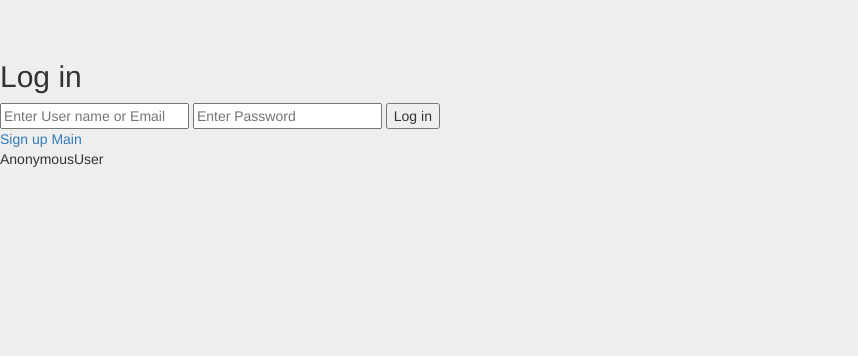
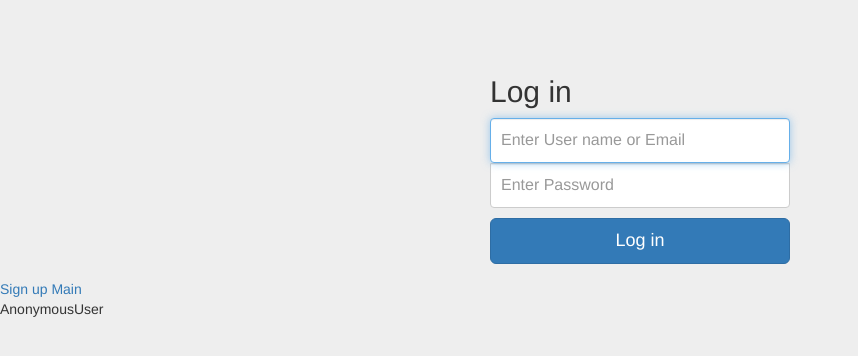
Before and after one commit to wikibootup/home, a Django app: page /login/ in a window 1280 px wide. Shown: the top 356 px of the page, without its empty margins (0-858 px from the left). Run offline with Django 3.2, Linux system fonts and the light colour scheme; some libraries are stand-ins or nearby versions.

Commit message:
login page : bootstrap applied

```diff
--- a/seeseehome/users/templates/users/login.html
+++ b/seeseehome/users/templates/users/login.html
@@ -1,16 +1,27 @@
 {% extends "base.html" %}
 {% block content %}
-  <h2>Log in</h2>
-    {% if next %}
-      <form action="/login/?next={{next}}" method="POST">{% csrf_token %}
-    {% else %}
-      <form method="POST">{% csrf_token %}
-        <input name="username" type="text" placeholder="Enter User name or Email" class="basic_input" required>
-        <input name="pwd" type="password" placeholder="Enter Password" class="basic_input" required>
-        <input type="hidden" name="next" value="{{ NEXT }}" />
-        <input name="login_submit" type="submit" value="Log in">
+  <!-- Custom styles for this template -->
+
+    <div class="container">
+
+      <form class="form-signin" role="form" method="POST">{% csrf_token %}
+        <h2 class="form-signin-heading">Log in</h2>
+          {% if next %}
+            <form action="/login/?next={{next}}" method="POST">{% csrf_token %}
+          {% else %}
+            <form method="POST">{% csrf_token %}
+              <label for="inputEmail" class="sr-only">User name or Email</label>
+              <input name="username" type="text" id="inputEmail" class="form-control" placeholder="Enter User name or Email" maxlength="64" required autofocus>
+              <label for="inputPassword" class="sr-only">Password</label>
+              <input name="pwd" type="password" id="inputPassword" class="form-control" placeholder="Enter Password" maxlength="255" required>
+
+              <input class="btn btn-lg btn-primary btn-block" name="login_submit" type="submit" value="Log in"></input>
+
+            </form>
+          {% endif %}
       </form>
-      {% endif %}
+
+    </div> <!-- /container -->
 
   <a href="{% url 'users:signup' %}">Sign up</a>
   <a href="{% url 'home' %}">Main</a>
```
